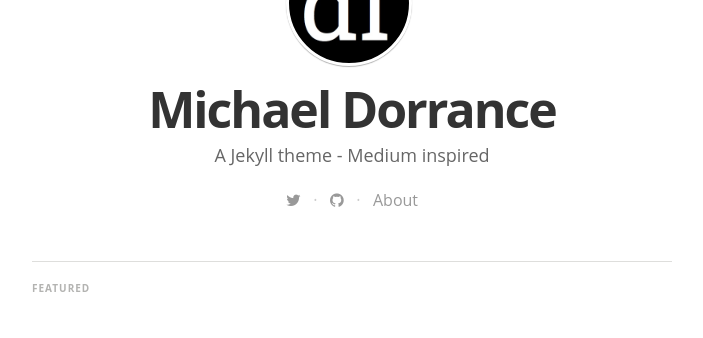
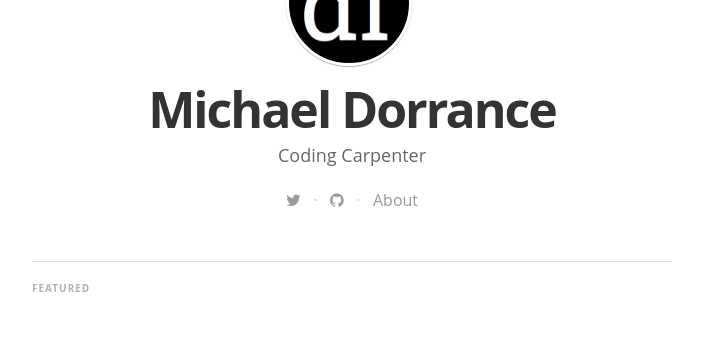
Before and after one commit to mdorrance/mdorrance.github.io, a Jekyll site: the page built from index.html, in a window 1280 px wide. Shown: the part 450-788 px from the top of the page, without its empty margins (288-991 px from the left). Built offline with Jekyll 4.4.1, drawn with Linux system fonts in a browser that asks for light colours; nearby versions of some CDN libraries; some web fonts are replaced; Markdown is read by kramdown in place of the engine named in the settings; the list of posts is cut into pages by our own code.

Commit message:
change tagline

```diff
--- a/_config.yml
+++ b/_config.yml
@@ -7,7 +7,7 @@ gems:
 # Site settings
 title: "Michael Dorrance"
 description: > # this means to ignore newlines until "email:"
-   A Jekyll theme - Medium inspired
+   Coding Carpenter
 
 email: mike@neuvocreate.com
 #blog logo
```
